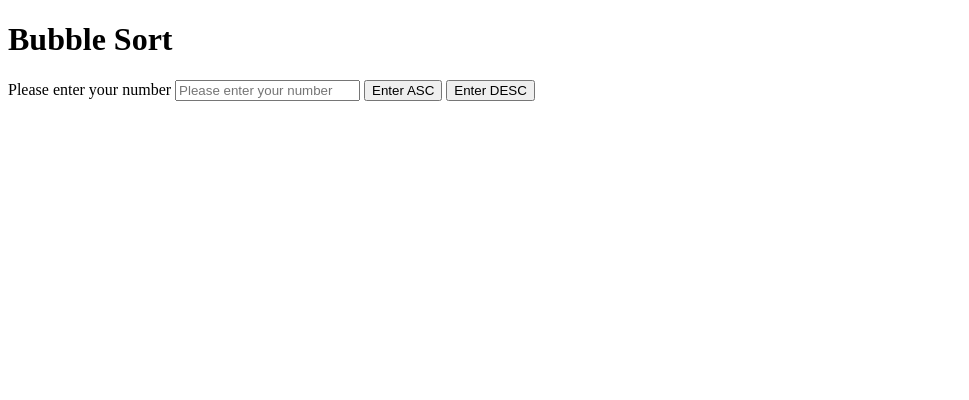
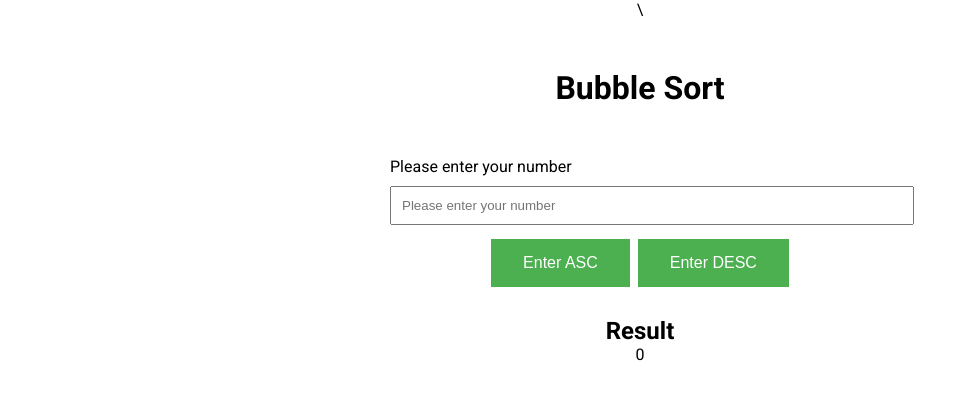
Before and after one commit to maxdesanta/buble-short, a plain HTML site: page index.html in a window 1280 px wide. Shown: the whole page, without its empty margins (0-969 px from the left). Drawn offline with Linux system fonts and the light colour scheme.

Commit message:
bubble short v2

```diff
--- a/index.html
+++ b/index.html
@@ -4,27 +4,43 @@
     <meta charset="UTF-8" />
     <meta http-equiv="X-UA-Compatible" content="IE=edge" />
     <meta name="viewport" content="width=device-width, initial-scale=1.0" />
+    \
+    <!-- link css -->
+    <link rel="stylesheet" href="style.css" />
     <title>Buble Sort</title>
+    <!-- link google font -->
+    <link
+      href="https://fonts.googleapis.com/css2?family=Roboto:ital,wght@0,400;0,500;0,700;0,900;1,400;1,500;1,700&display=swap"
+      rel="stylesheet"
+    />
   </head>
   <body>
     <!-- judul -->
-    <h1>Bubble Sort</h1>
+    <h1 class="judul">Bubble Sort</h1>
     <!-- form buble short -->
     <form>
       <!-- input number -->
+      <div class="container">
+        <div class="container input-number">
           <label for="input-number">Please enter your number</label>
           <input
             type="text"
             placeholder="Please enter your number"
             id="input-number"
           />
+        </div>
+        <div class="button-sort">
           <!-- enter asc -->
-      <input type="button" value="Enter ASC" id="asc-result">
+          <input type="button" value="Enter ASC" id="asc-result" />
           <!-- enter desc -->
-      <input type="button" value="Enter DESC" id="desc-result">
-
+          <input type="button" value="Enter DESC" id="desc-result" />
+        </div>
+        <div class="result-text">
           <!-- result -->
-      <p id="result"></p>
+          <h2>Result</h2>
+          <p id="result">0</p>
+        </div>
+      </div>
     </form>
     <script src="index.js"></script>
   </body>
--- /dev/null
+++ b/style.css
@@ -0,0 +1,44 @@
+* {
+    margin: 0;
+    padding: 0;
+  }
+
+body {
+    font-family: 'Roboto', sans-serif;
+    text-align: center;
+}
+
+.judul {
+    margin: 50px 0;
+}
+
+.container {
+    display: flex;
+    flex-direction: column;
+    align-items: center;
+    gap: 10px;
+}
+
+.container.input-number {
+    width: 500px;
+    align-items: flex-start;
+}
+
+.input-number input {
+    width: 500px;
+    padding: 10px;
+}
+
+input[type="button"] {
+    background-color: #4CAF50;
+    border: none;
+    color: white;
+    padding: 15px 32px;
+    text-align: center;
+    text-decoration: none;
+    display: inline-block;
+    font-size: 16px;
+    margin: 4px 2px;
+    cursor: pointer;
+    margin-bottom: 20px;
+}
```
Lines whose indentation alone changed are shown as unchanged.
